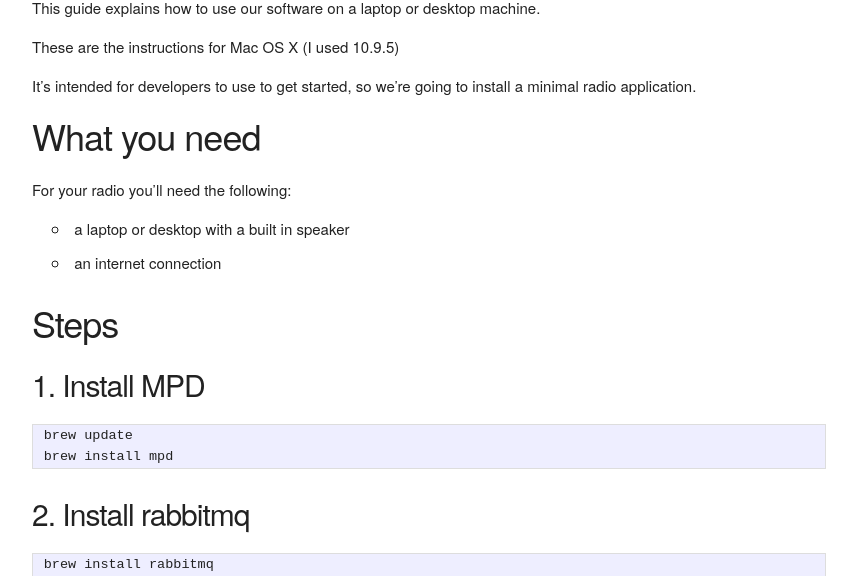
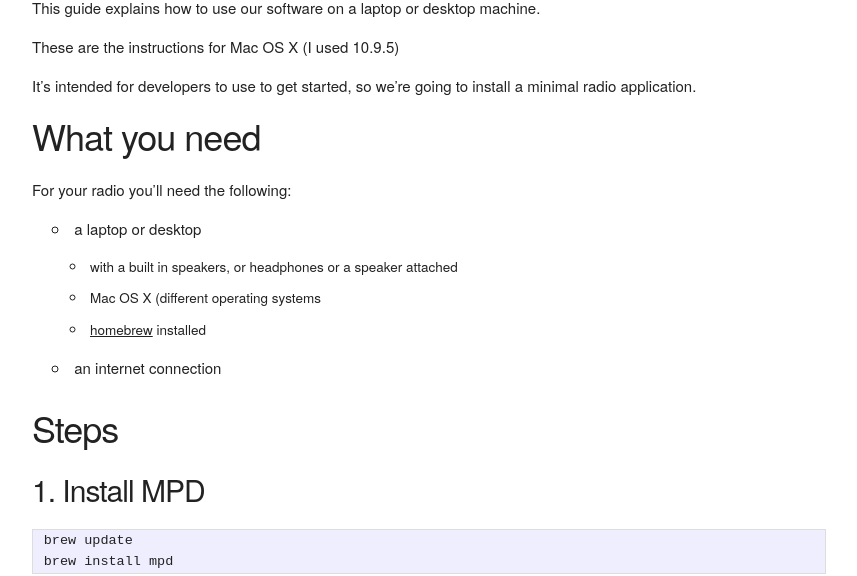
Before and after one commit to radiodan/radiodan.github.io, a Jekyll site: the page built from help/tutorials/simplest_radio_laptop_macos.md, in a window 1280 px wide and 900 px high, cut to the strip 324-900 px from the top of the window. Shown: the whole strip, without its empty margins (128-985 px from the left). Built offline with Jekyll 4.4.1, drawn with Linux system fonts in a browser that asks for light colours; comment, search, counter and statistics services are not loaded.

Commit message:
Fiddling

```diff
--- a/help/tutorials/simplest_radio_laptop_macos.md
+++ b/help/tutorials/simplest_radio_laptop_macos.md
@@ -18,8 +18,12 @@
 
 For your radio you'll need the following:
 
-- a laptop or desktop with a built in speaker
+- a laptop or desktop
+    - with a built in speakers, or headphones or a speaker attached
+    - Mac OS X (<a herf="../">different operating systems</a>
+    - <a href="http://brew.sh">homebrew</a> installed
 - an internet connection
+
 
 Steps
 ---
```
